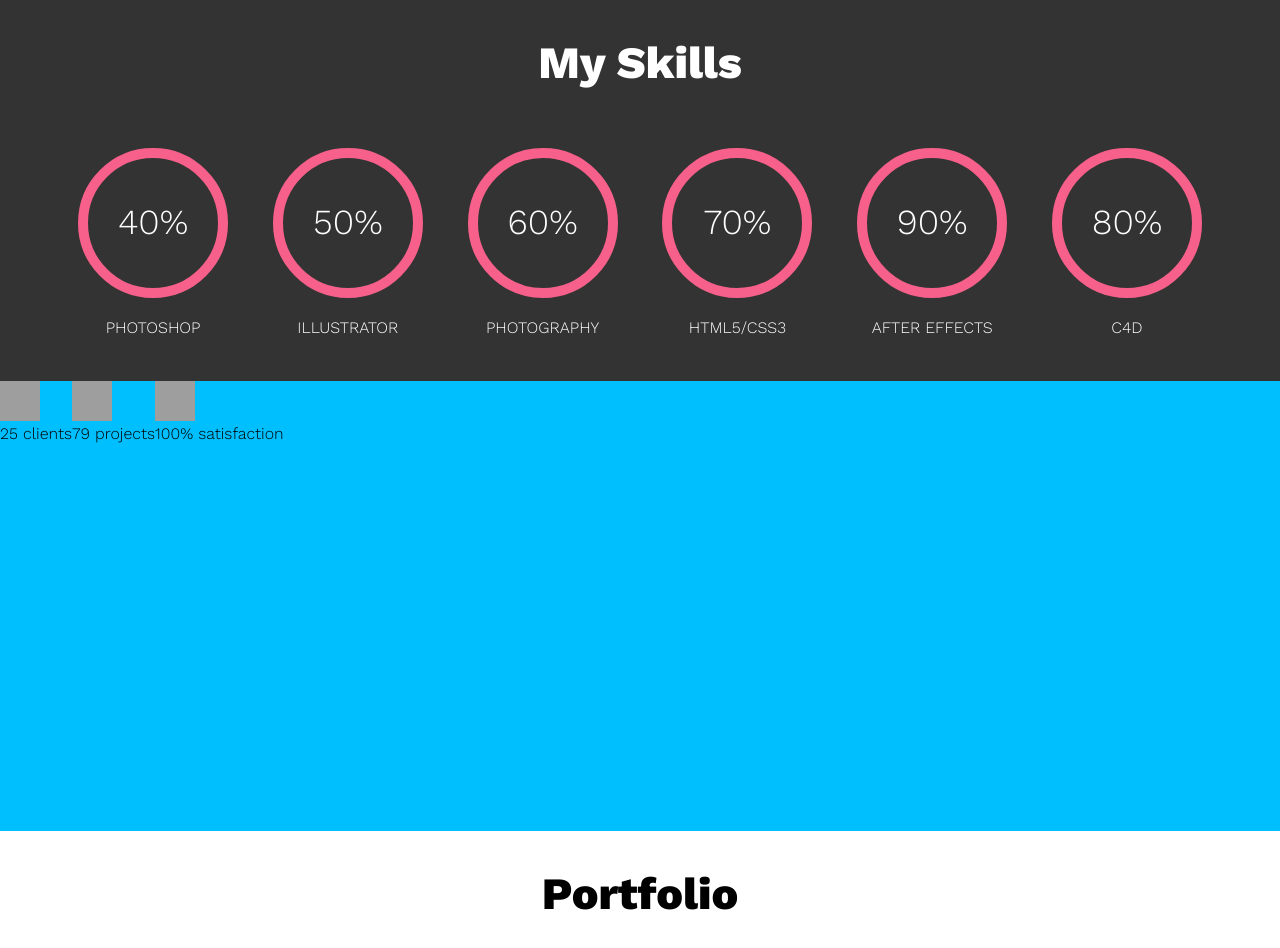
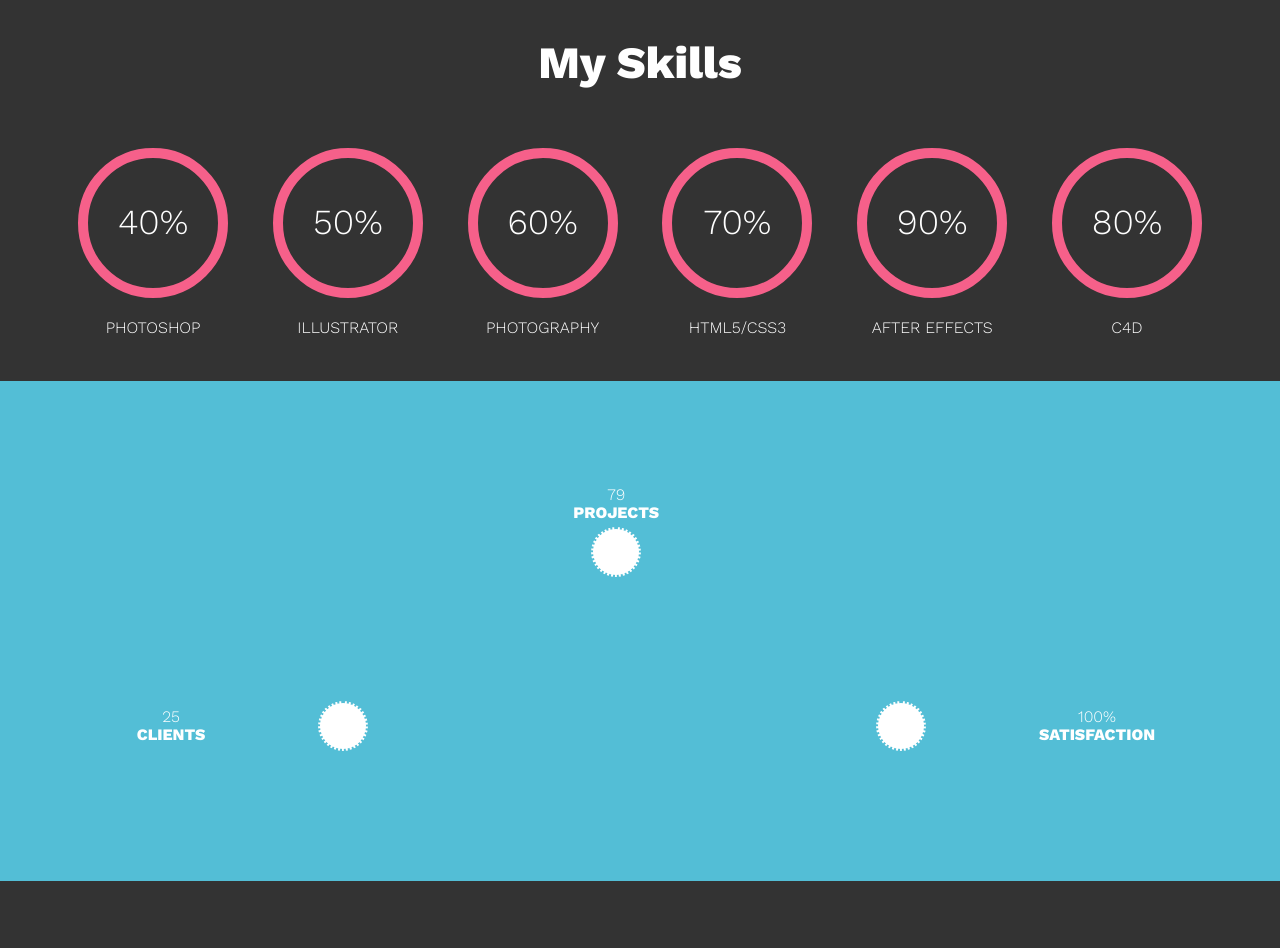
Before and after one commit to fjeansilva/personal-portfolio, a PHP site: page / in a window 1280 px wide. Shown: the part 1894-2842 px from the top of the page. Run offline with PHP 8.4, Linux system fonts and the light colour scheme; some libraries are stand-ins or nearby versions; grey boxes are pictures that could not be loaded.

Commit message:
done mobile first workflow and portfolio

```diff
--- a/css/style.css
+++ b/css/style.css
@@ -249,15 +249,91 @@
 
 /*
  *
- * Projects
+ * Workflow
  *
  */
 
  .workflow {
-   height: 450px;
-   display: flex;
-   background: #00bfff;
- }
+  height: 500px;
+  padding: 20px;
+  display: flex;
+  background: #53bed6;
+}
+
+.workflow > .container {
+  width: 90%;
+  height: 300px;
+  margin: auto;
+  display: flex;
+  flex-flow: column wrap;
+}
+
+.workflow > .container  .work {
+  font-weight: bold;
+  font-size: 1em;
+  text-transform: uppercase;
+}
+
+.workflow > .container > .flow {
+  margin: 3px;
+  height: 100%;
+  display: flex;
+  align-items: flex-end;
+}
+
+.workflow > .container > .flow_middle {
+  margin: 3px;
+  height: 100%;
+  display: flex;
+  flex-flow: row wrap;
+  justify-content: center;
+  align-content: flex-start;
+}
+
+.workflow > .container > .flow > .item {
+  width: 100%;
+  height: 100px;
+  margin: 2px;
+  display: flex;
+  flex-flow: column wrap;
+  justify-content: center;
+  align-items: center;
+}
+
+.workflow > .container > .flow > .item span {
+  display: block;
+  color: #fff;
+}
+
+.workflow > .container > .flow_middle > .sup {
+  width: 100%;
+  margin: 2px;
+  display: flex;
+  flex-flow: column wrap;
+  justify-content: center;
+  align-items: center;
+}
+
+.workflow > .container > .flow_middle > .sup span {
+  display: block;
+  color: #fff;
+}
+
+.workflow > .container > .flow_middle > .sup {
+  align-self: flex-start;
+}
+
+.workflow .icon {
+  width: 50px;
+  height: 50px;
+  border: 2px dotted #53bed6;
+  border-radius: 50%;
+  margin: 0 auto;
+}
+
+.workflow .icon__book {
+  background: #fff;
+}
 
 /*
  *
@@ -266,7 +342,9 @@
  */
 
 .portfolio {
-
+  background: #333;
+  color: #fff;
+  padding: 30px 0;
 }
 
 .portfolio > .title {
@@ -280,9 +358,9 @@
 }
 
 .portfolio > .group > img {
-  width: 40%;
+  width: 45%;
   height: 40%;
-  margin: 20px;
+  margin: 2px;
 }
 
 /*
--- a/index.html
+++ b/index.html
@@ -130,38 +130,47 @@
       </section>
 
       <section class="workflow">
-        <article class="flow clients">
-          <img src="https://placeimg.com/40/40/tech/sepia" alt="Imagem">
-          <div class="info">
+        <div class="container">
+          <article class="flow">
+            <div class="item">
               <span>25</span>
-            <span>clients</span>
+              <span class="work">clients</span>
+            </div>
+            <div class="item">
+              <div class="icon icon__book"></div>
             </div>
           </article>
-        <article class="flow sup">
-          <img src="https://placeimg.com/40/40/tech/sepia" alt="Imagem">
-          <div class="info">
+          <article class="flow_middle">
+            <div class="sup">
               <span>79</span>
-            <span>projects</span>
+              <span class="work">projects</span>
+            </div>
+            <div class="sup">
+              <div class="icon icon__book"></div>
             </div>
           </article>
           <article class="flow">
-          <img src="https://placeimg.com/40/40/tech/sepia" alt="Imagem">
-          <div class="info">
+            <div class="item">
+              <div class="icon icon__book"></div>
+            </div>
+            <div class="item">
               <span>100%</span>
-            <span>satisfaction</h3>
+              <span class="work">satisfaction</span>
             </div>
+
           </article>
+        </div>
       </section>
 
       <section class="portfolio">
         <h2 class="title">Portfolio</h2>
         <article class="group">
-          <img src="https://placeimg.com/400/400/tech/sepia" alt="Imagem">
-          <img src="https://placeimg.com/400/400/tech/sepia" alt="Imagem">
-          <img src="https://placeimg.com/400/400/tech/sepia" alt="Imagem">
-          <img src="https://placeimg.com/400/400/tech/sepia" alt="Imagem">
-          <img src="https://placeimg.com/400/400/tech/sepia" alt="Imagem">
-          <img src="https://placeimg.com/400/400/tech/sepia" alt="Imagem">
+          <img src="https://p.w3layouts.com/demos/personale/web/images/g1.jpg" alt="Imagem">
+          <img src="https://p.w3layouts.com/demos/personale/web/images/g2.jpg" alt="Imagem">
+          <img src="https://p.w3layouts.com/demos/personale/web/images/g3.jpg" alt="Imagem">
+          <img src="https://p.w3layouts.com/demos/personale/web/images/g4.jpg" alt="Imagem">
+          <img src="https://p.w3layouts.com/demos/personale/web/images/g5.jpg" alt="Imagem">
+          <img src="https://p.w3layouts.com/demos/personale/web/images/g6.jpg" alt="Imagem">
         </article>
       </section>
 
```
Lines whose indentation alone changed are shown as unchanged.
